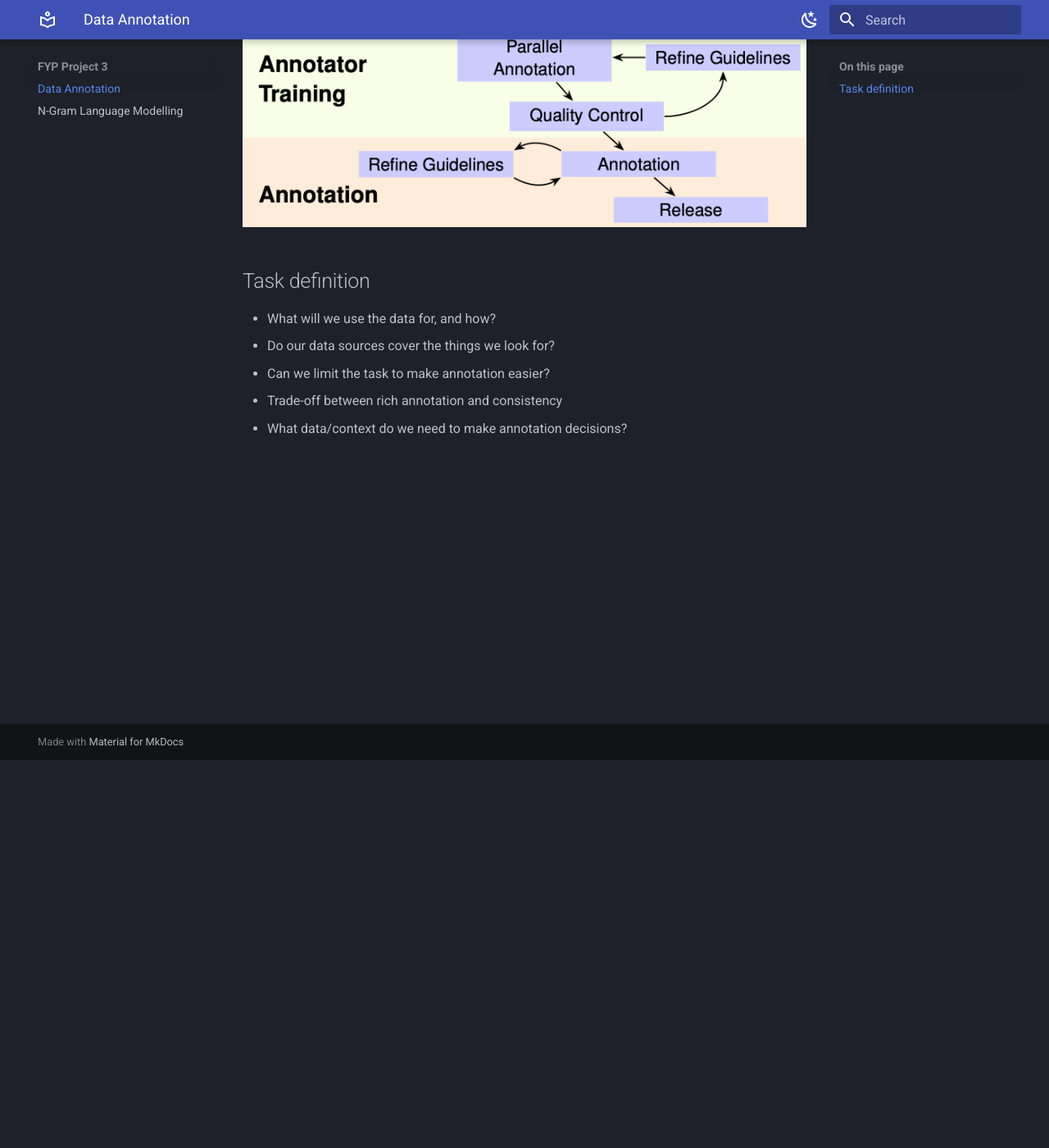
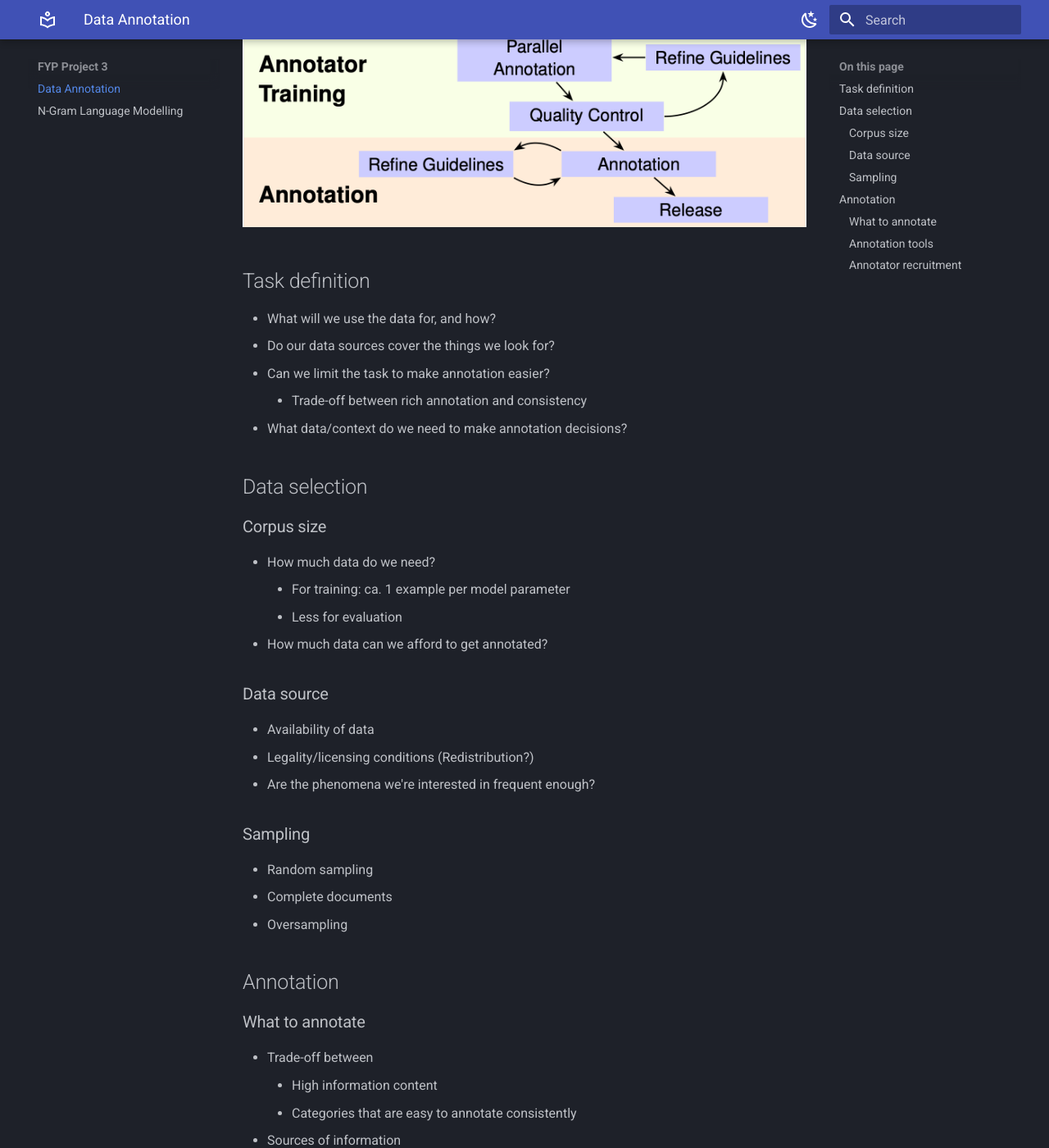
Before and after one commit to gustavkrist/notes, an MkDocs documentation site: the page built from docs/FYP Project 3/Data Annotation.md, in a window 1280 px wide and 1400 px high, scrolled down 473 px. Shown: the whole window at 82% size. Built offline with MkDocs 1.6.1 and Material for MkDocs 9.7.7, drawn with Linux system fonts in a browser that asks for light colours; nearby versions of some CDN libraries; some of the changed text lies outside the part shown.

Commit message:
data selection and annotation

```diff
--- a/docs/FYP Project 3/Data Annotation.md
+++ b/docs/FYP Project 3/Data Annotation.md
@@ -9,5 +9,59 @@ tags: [data annotation]
 - What will we use the data for, and how?
 - Do our data sources cover the things we look for?
 - Can we limit the task to make annotation easier?
-  - Trade-off between rich annotation and consistency
+    - Trade-off between rich annotation and consistency
 - What data/context do we need to make annotation decisions?
+
+## Data selection
+
+### Corpus size
+
+- How much data do we need?
+    - For training: ca. 1 example per model parameter
+    - Less for evaluation
+- How much data can we afford to get annotated?
+
+### Data source
+
+- Availability of data
+- Legality/licensing conditions (Redistribution?)
+- Are the phenomena we're interested in frequent enough?
+
+### Sampling
+
+- Random sampling
+- Complete documents
+- Oversampling
+
+## Annotation
+
+### What to annotate
+
+- Trade-off between
+    - High information content
+    - Categories that are easy to annotate consistently
+- Sources of information
+    - Previous annotation efforts
+    - Theoretical literature (linguistics, social science, etc.)
+- Ideally: Simple, clearly answerable questions
+
+### Annotation tools
+
+- Ease of use
+- Visualize all necessary information
+- Data formats
+
+![Instructions to human annotators](assets/Data%20Annotation_2022-04-28-11-38-07.png){ width="70%" }
+
+### Annotator recruitment
+
+- Level of expertise required
+    - Linguistic proficiency
+    - Theoretical knowledge
+- Where to recruit from?
+    - Existing collaborators
+    - Hiring people
+    - Crowdsourcing
+- Cost
+
+![Crowdsourcing proficiency](assets/Data%20Annotation_2022-04-28-11-41-42.png){ width="70%" }
```
Also changed, not shown: docs/FYP Project 3/assets/Data Annotation_2022-04-28-11-38-07.png (added), docs/FYP Project 3/assets/Data Annotation_2022-04-28-11-41-42.png (added).
